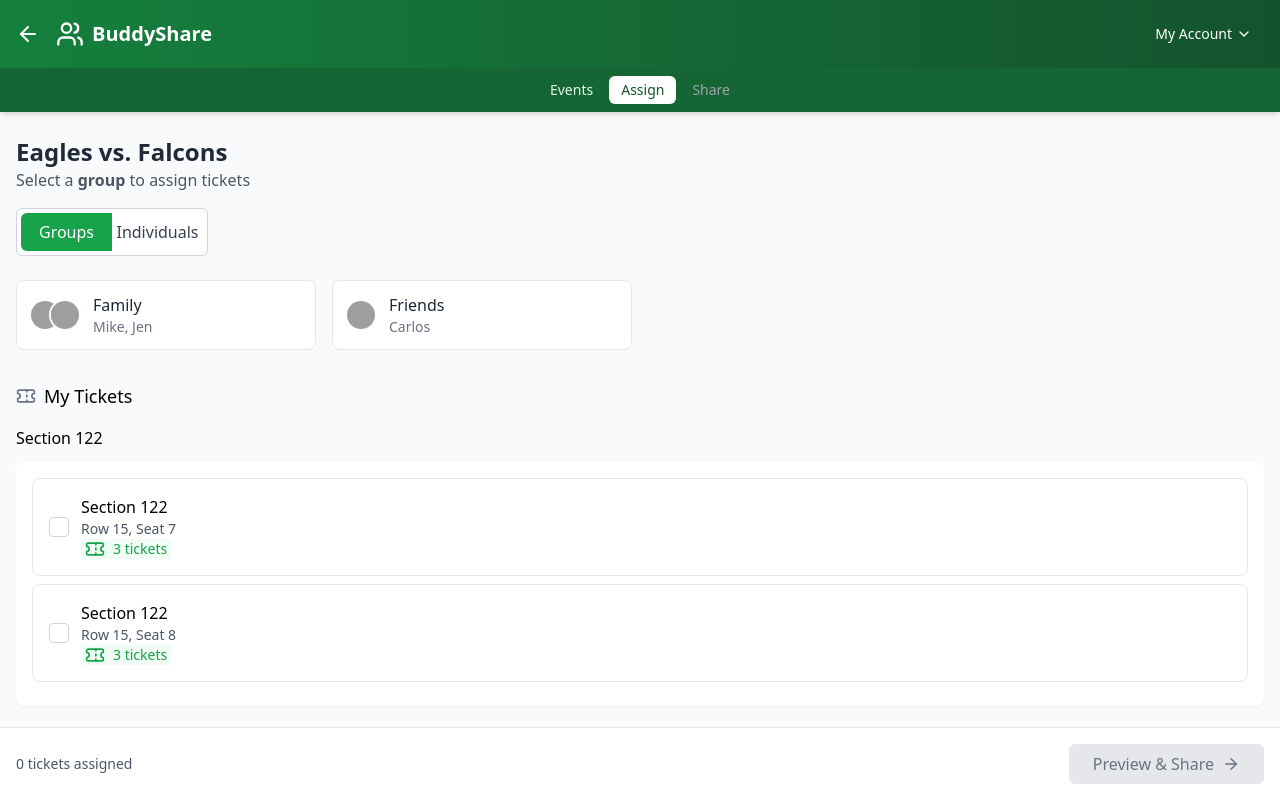
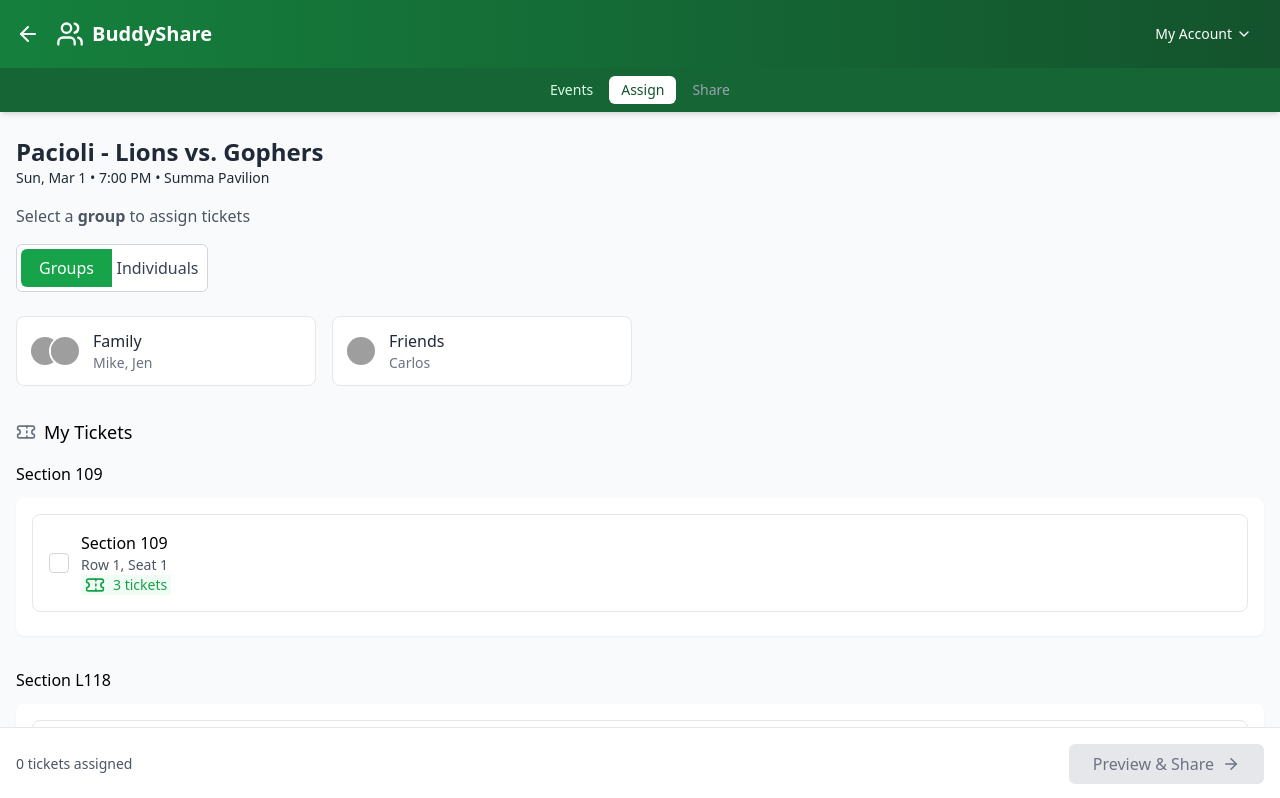
Before and after one commit to carlagromero/buddy-share, a React (Vite) app: page /tickets/1 in a window 1280 px wide. Shown: the top 798 px of the page. Built offline with nearby package versions, Linux system fonts and the light colour scheme; grey boxes are pictures that could not be loaded.

Commit message:
feat: design adjustments

```diff
--- a/src/components/BuddyItem.tsx
+++ b/src/components/BuddyItem.tsx
@@ -1,6 +1,7 @@
 import React from "react";
 import { Buddy, Ticket } from "../types";
 import { useTickets } from "../context/TicketsContext";
+import { getAvatarSrc } from "../utils/helpers";
 
 interface BuddyItemProps {
   buddy: Buddy;
@@ -26,7 +27,7 @@ const BuddyItem: React.FC<BuddyItemProps> = ({ buddy, availableTickets }) => {
     <div className="flex items-center justify-between border-b border-gray-200 py-3">
       <div className="flex items-center">
         <img
-          src={buddy.avatar}
+          src={buddy.avatar || getAvatarSrc(buddy.name)}
           alt={buddy.name}
           className="w-10 h-10 rounded-full mr-3"
         />
--- a/src/components/EventCard.tsx
+++ b/src/components/EventCard.tsx
@@ -3,6 +3,7 @@ import { Link } from "react-router-dom";
 import { Share2, Send } from "lucide-react";
 import { Event } from "../types";
 import { useTickets } from "../context/TicketsContext";
+import { formatDate } from "../utils/helpers";
 
 interface EventCardProps {
   event: Event;
@@ -10,15 +11,6 @@ interface EventCardProps {
 
 const EventCard: React.FC<EventCardProps> = ({ event }) => {
   const { setSelectedEventId } = useTickets();
-
-  const formatDate = (dateString: string) => {
-    const date = new Date(dateString);
-    return date.toLocaleDateString("en-US", {
-      weekday: "short",
-      month: "short",
-      day: "numeric",
-    });
-  };
 
   const handleBuddyShareClick = () => {
     setSelectedEventId(event.id);
--- a/src/components/SeatMap.tsx
+++ b/src/components/SeatMap.tsx
@@ -1,6 +1,7 @@
 import React from "react";
 import { Ticket } from "../types";
 import { useTickets } from "../context/TicketsContext";
+import { getAvatarSrc } from "../utils/helpers";
 
 interface SeatMapProps {
   tickets: Ticket[];
@@ -62,7 +63,7 @@ const SeatMap: React.FC<SeatMapProps> = ({ tickets, section }) => {
                     {buddy && (
                       <div className="absolute -bottom-6 w-8 h-8 rounded-full overflow-hidden border-2 border-white">
                         <img
-                          src={buddy.avatar}
+                          src={buddy.avatar || getAvatarSrc(buddy.name)}
                           alt={buddy.name}
                           className="w-full h-full object-cover"
                         />
--- a/src/components/TicketItem.tsx
+++ b/src/components/TicketItem.tsx
@@ -2,6 +2,7 @@ import React from "react";
 import { Ticket } from "../types";
 import { useTickets } from "../context/TicketsContext";
 import { Info, Ticket as TicketIcon, X } from "lucide-react";
+import { getAvatarSrc } from "../utils/helpers";
 
 interface TicketItemProps {
   ticket: Ticket;
@@ -114,7 +115,7 @@ const TicketItem: React.FC<TicketItemProps> = ({
               </button>
             )}
             <img
-              src={buddy.avatar}
+              src={buddy.avatar || getAvatarSrc(buddy.name)}
               alt={buddy.name}
               className="w-8 h-8 rounded-full mr-2"
             />
--- a/src/data/mockData.ts
+++ b/src/data/mockData.ts
@@ -3,110 +3,124 @@ import { Event, Ticket, Buddy, Group } from "../types";
 export const mockEvents: Event[] = [
   {
     id: "1",
-    team: "Eagles",
-    opponent: "Falcons",
-    date: "2025-09-15",
-    time: "1:00 PM",
-    venue: "Lincoln Financial Field",
+    team: "Pacioli - Lions",
+    opponent: "Gophers",
+    date: "2026-3-1",
+    time: "7:00 PM",
+    venue: "Summa Pavilion",
     imageUrl:
       "https://images.pexels.com/photos/39562/the-ball-stadion-football-the-pitch-39562.jpeg?auto=compress&cs=tinysrgb&w=1260&h=750&dpr=1",
   },
   {
     id: "2",
-    team: "Eagles",
-    opponent: "Cowboys",
-    date: "2025-10-05",
-    time: "4:25 PM",
-    venue: "Lincoln Financial Field",
+    team: "Pacioli - Lions",
+    opponent: "Tigers",
+    date: "2026-3-4",
+    time: "7:30 PM",
+    venue: "Summa Pavilion",
     imageUrl:
       "https://images.pexels.com/photos/114296/pexels-photo-114296.jpeg?auto=compress&cs=tinysrgb&w=1260&h=750&dpr=1",
   },
-  // {
-  //   id: "3",
-  //   team: "Eagles",
-  //   opponent: "Giants",
-  //   date: "2025-11-12",
-  //   time: "8:20 PM",
-  //   venue: "Lincoln Financial Field",
-  //   imageUrl:
-  //     "https://images.pexels.com/photos/270085/pexels-photo-270085.jpeg?auto=compress&cs=tinysrgb&w=1260&h=750&dpr=1",
-  // },
+  {
+    id: "3",
+    team: "Pacioli - Lions",
+    opponent: "Zebras",
+    date: "2026-3-7",
+    time: "8:00 PM",
+    venue: "Summa Pavilion",
+    imageUrl:
+      "https://images.pexels.com/photos/270085/pexels-photo-270085.jpeg?auto=compress&cs=tinysrgb&w=1260&h=750&dpr=1",
+  },
 ];
 
 export const mockTickets: Ticket[] = [
-  // Eagles vs Falcons
+  // Lions vs Gophers
   {
     id: "101",
     eventId: "1",
-    section: "122",
-    row: "15",
-    seat: "7",
+    section: "109",
+    row: "1",
+    seat: "1",
     isCombo: true,
     comboSize: 3,
   },
   {
     id: "102",
     eventId: "1",
-    section: "122",
-    row: "15",
-    seat: "8",
+    section: "L118",
+    row: "11",
+    seat: "5",
     isCombo: true,
     comboSize: 3,
   },
-  // { id: '103', eventId: '1', section: '123', row: '15', seat: '9' },
-  // { id: '104', eventId: '1', section: '123', row: '15', seat: '10' },
+  {
+    id: "103",
+    eventId: "1",
+    section: "L118",
+    row: "11",
+    seat: "6",
+    isCombo: true,
+  },
+  {
+    id: "104",
+    eventId: "1",
+    section: "L118",
+    row: "11",
+    seat: "7",
+    isCombo: true,
+  },
 
-  // Eagles vs Cowboys
+  // Lions vs Tigers
   {
     id: "201",
     eventId: "2",
-    section: "134",
-    row: "22",
-    seat: "5",
+    section: "109",
+    row: "3",
+    seat: "9",
     isCombo: false,
   },
   {
     id: "202",
     eventId: "2",
-    section: "134",
-    row: "22",
-    seat: "6",
+    section: "109",
+    row: "3",
+    seat: "10",
     isCombo: false,
   },
-  {
-    id: "203",
-    eventId: "2",
-    section: "220",
-    row: "8",
-    seat: "3",
-    isCombo: false,
-  },
-  {
-    id: "204",
-    eventId: "2",
-    section: "220",
-    row: "8",
-    seat: "4",
-    isCombo: false,
-  },
+  // {
+  //   id: "203",
+  //   eventId: "2",
+  //   section: "220",
+  //   row: "8",
+  //   seat: "3",
+  //   isCombo: false,
+  // },
+  // {
+  //   id: "204",
+  //   eventId: "2",
+  //   section: "220",
+  //   row: "8",
+  //   seat: "4",
+  //   isCombo: false,
+  // },
 
-  // Eagles vs Giants
+  // Lions vs Zebras
   {
     id: "301",
     eventId: "3",
-    section: "108",
-    row: "12",
-    seat: "1",
-    isCombo: true,
+    section: "109",
+    row: "3",
+    seat: "9",
+    isCombo: false,
     comboSize: 5,
   },
   {
     id: "302",
     eventId: "3",
-    section: "108",
-    row: "12",
-    seat: "2",
-    isCombo: true,
+    section: "109",
+    row: "3",
+    seat: "10",
+    isCombo: false,
     comboSize: 5,
   },
 ];
@@ -130,7 +144,8 @@ export const mockBuddies: Buddy[] = [
     id: "3",
     name: "Carlos",
     relationship: "Friend",
-    avatar: "https://randomuser.me/api/portraits/men/67.jpg",
+    // avatar: "https://randomuser.me/api/portraits/men/67.jpg",
+    avatar: "",
     isActive: true,
   },
   {
--- a/src/pages/ContactsView.tsx
+++ b/src/pages/ContactsView.tsx
@@ -2,6 +2,7 @@ import React from "react";
 import { useTickets } from "../context/TicketsContext";
 import { Send, UserRound, Users } from "lucide-react";
 import { Link } from "react-router-dom";
+import { getAvatarSrc } from "../utils/helpers";
 
 const ContactsView: React.FC = () => {
   const { buddies, groups } = useTickets();
@@ -55,7 +56,7 @@ const ContactsView: React.FC = () => {
                     >
                       <div className="flex items-center">
                         <img
-                          src={buddy.avatar}
+                          src={buddy.avatar || getAvatarSrc(buddy.name)}
                           alt={buddy.name}
                           className="w-10 h-10 rounded-full object-cover"
                         />
@@ -96,7 +97,7 @@ const ContactsView: React.FC = () => {
                   <div className="flex items-center">
                     {buddy.avatar ? (
                       <img
-                        src={buddy.avatar}
+                        src={buddy.avatar || getAvatarSrc(buddy.name)}
                         alt={buddy.name}
                         className="w-10 h-10 rounded-full object-cover"
                       />
--- a/src/pages/InviteContactView.tsx
+++ b/src/pages/InviteContactView.tsx
@@ -4,6 +4,7 @@ import { ArrowLeft, Send } from "lucide-react";
 import InputMask from "react-input-mask";
 import { useTickets } from "../context/TicketsContext";
 import { mockNames } from "../data/mockData";
+import { getAvatarSrc } from "../utils/helpers";
 
 const getRandomItem = <T,>(arr: T[]): T =>
   arr[Math.floor(Math.random() * arr.length)];
@@ -25,15 +26,12 @@ const InviteContactView: React.FC = () => {
     e.preventDefault();
     if (isValid) {
       const fullName = getRandomItem(mockNames);
-      const avatarUrl = `https://ui-avatars.com/api/?name=${encodeURIComponent(
-        fullName
-      )}&background=16A34A&color=ffffff&bold=true`;
 
       console.log("Sending invitation to:", phoneNumber);
 
       addBuddy({
         name: fullName,
-        avatar: avatarUrl,
+        avatar: getAvatarSrc(fullName),
         relationship: "Friend",
         isActive: false,
       });
--- a/src/pages/PreviewShareView.tsx
+++ b/src/pages/PreviewShareView.tsx
@@ -100,17 +100,6 @@ const PreviewShareView: React.FC = () => {
         </div>
       ))}
 
-      <div className="bg-white rounded-lg shadow-sm p-4 mb-6">
-        <h3 className="font-medium mb-2">Add a Message (Optional)</h3>
-        <textarea
-          value={message}
-          onChange={(e) => setMessage(e.target.value)}
-          placeholder="Enjoy the tickets! Hope it’s a great one!"
-          className="w-full border border-gray-300 rounded-md p-3 focus:outline-none focus:ring-2 focus:ring-green-500"
-          rows={3}
-        ></textarea>
-      </div>
-
       <div className="fixed bottom-0 left-0 right-0 bg-white border-t border-gray-200 p-4">
         <div className="container mx-auto flex justify-end">
           <button
--- a/src/pages/TicketSelectionView.tsx
+++ b/src/pages/TicketSelectionView.tsx
@@ -3,6 +3,7 @@ import { useParams, useNavigate, useLocation } from "react-router-dom";
 import { ArrowRight, CheckCircle, Ticket } from "lucide-react";
 import TicketItem from "../components/TicketItem";
 import { useTickets } from "../context/TicketsContext";
+import { formatDate, getAvatarSrc } from "../utils/helpers";
 
 const TicketSelectionView: React.FC = () => {
   const { eventId } = useParams<{ eventId: string }>();
@@ -116,9 +117,14 @@ const TicketSelectionView: React.FC = () => {
   return (
     <div className="pb-24">
       <div className="mb-6">
-        <h2 className="text-2xl font-bold text-gray-800">
-          {event.team} vs. {event.opponent}
-        </h2>
+        <div className="mb-4">
+          <h2 className="text-2xl font-bold text-gray-800">
+            {event.team} vs. {event.opponent}
+          </h2>
+          <p className="text-gray-800 text-sm">
+            {formatDate(event.date)} • {event.time} • {event.venue}
+          </p>
+        </div>
         <p className="text-gray-600">
           Select a{" "}
           <span className="font-semibold">
@@ -199,7 +205,7 @@ const TicketSelectionView: React.FC = () => {
                         return (
                           <img
                             key={item.id}
-                            src={item.avatar}
+                            src={item.avatar || getAvatarSrc(item.name)}
                             alt={item.name}
                             className="w-8 h-8 rounded-full border-2 border-white"
                           />
@@ -262,7 +268,7 @@ const TicketSelectionView: React.FC = () => {
                     }`}
                   >
                     <img
-                      src={buddy.avatar}
+                      src={buddy.avatar || getAvatarSrc(buddy.name)}
                       alt={buddy.name}
                       className="w-10 h-10 rounded-full object-cover"
                     />
--- /dev/null
+++ b/src/utils/helpers.ts
@@ -0,0 +1,19 @@
+export function getAvatarSrc(name: string): string {
+  const baseUrl = "https://ui-avatars.com/api/";
+  const params = new URLSearchParams({
+    name,
+    background: "16A34A",
+    color: "ffffff",
+    bold: "true",
+  });
+  return `${baseUrl}?${params.toString()}`;
+}
+
+export const formatDate = (dateString: string) => {
+  const date = new Date(dateString);
+  return date.toLocaleDateString("en-US", {
+    weekday: "short",
+    month: "short",
+    day: "numeric",
+  });
+};
```
